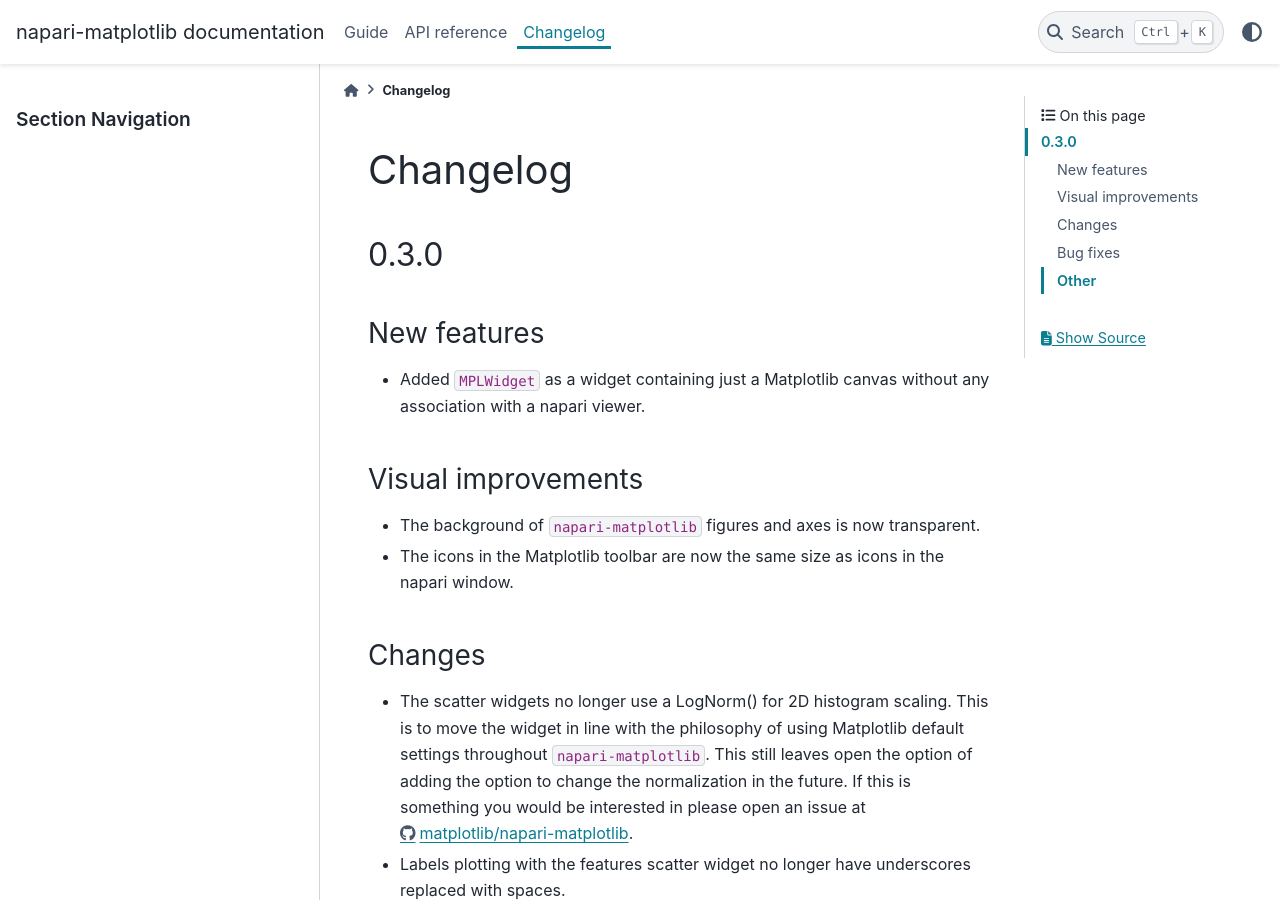
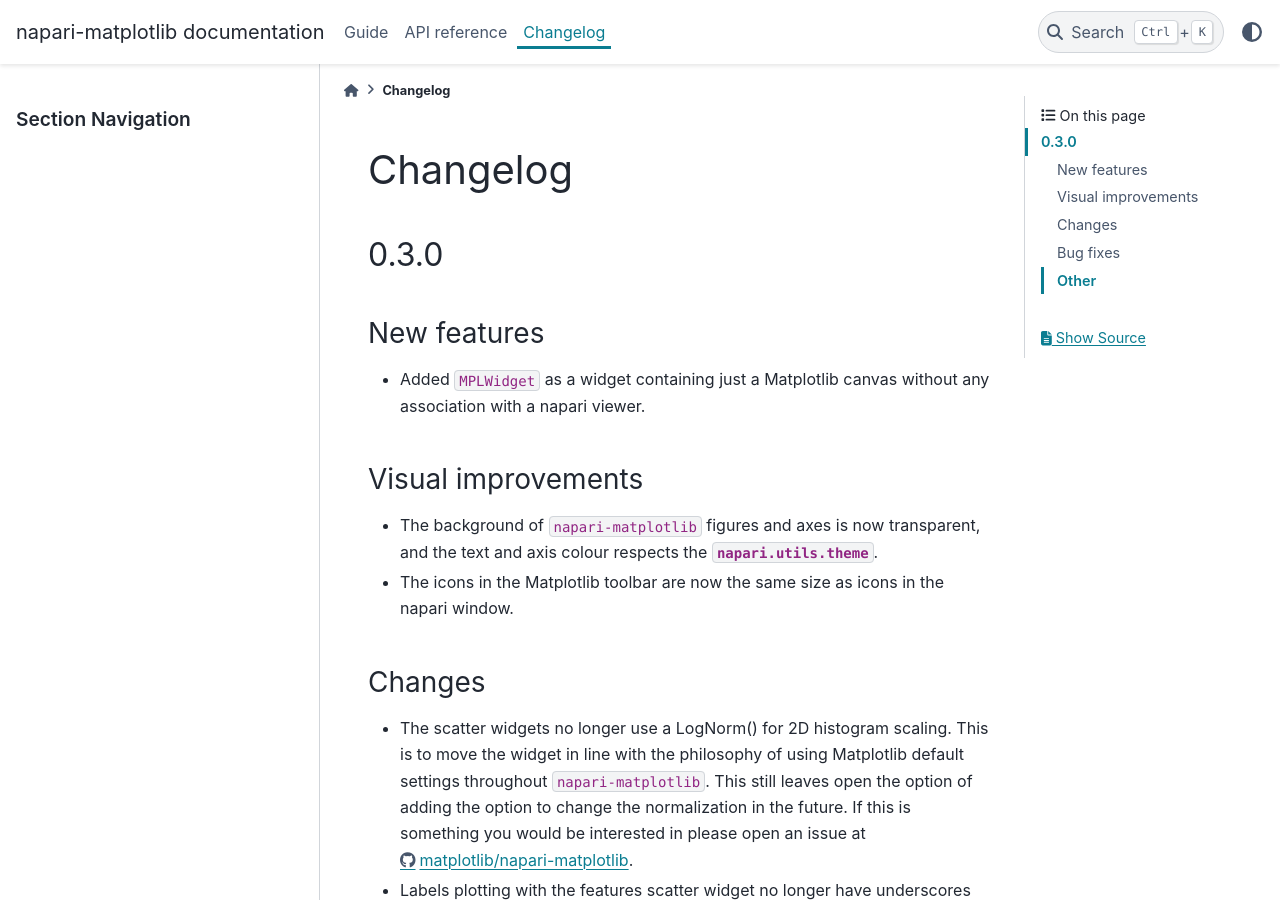
Before and after one commit to matplotlib/napari-matplotlib, a Sphinx documentation site: the page built from docs/changelog.rst, in a window 1280 px wide and 900 px high. Built offline with Sphinx 7.4.7 and the PyData theme 0.15.4, drawn with Linux system fonts in a browser that asks for light colours.

Commit message:
Note to the changelog.

```diff
--- a/docs/changelog.rst
+++ b/docs/changelog.rst
@@ -11,7 +11,7 @@
 
 Visual improvements
 ~~~~~~~~~~~~~~~~~~~
-- The background of ``napari-matplotlib`` figures and axes is now transparent.
+- The background of ``napari-matplotlib`` figures and axes is now transparent, and the text and axis colour respects the `napari.utils.theme`.
 - The icons in the Matplotlib toolbar are now the same size as icons in the napari window.
 
 Changes
```
